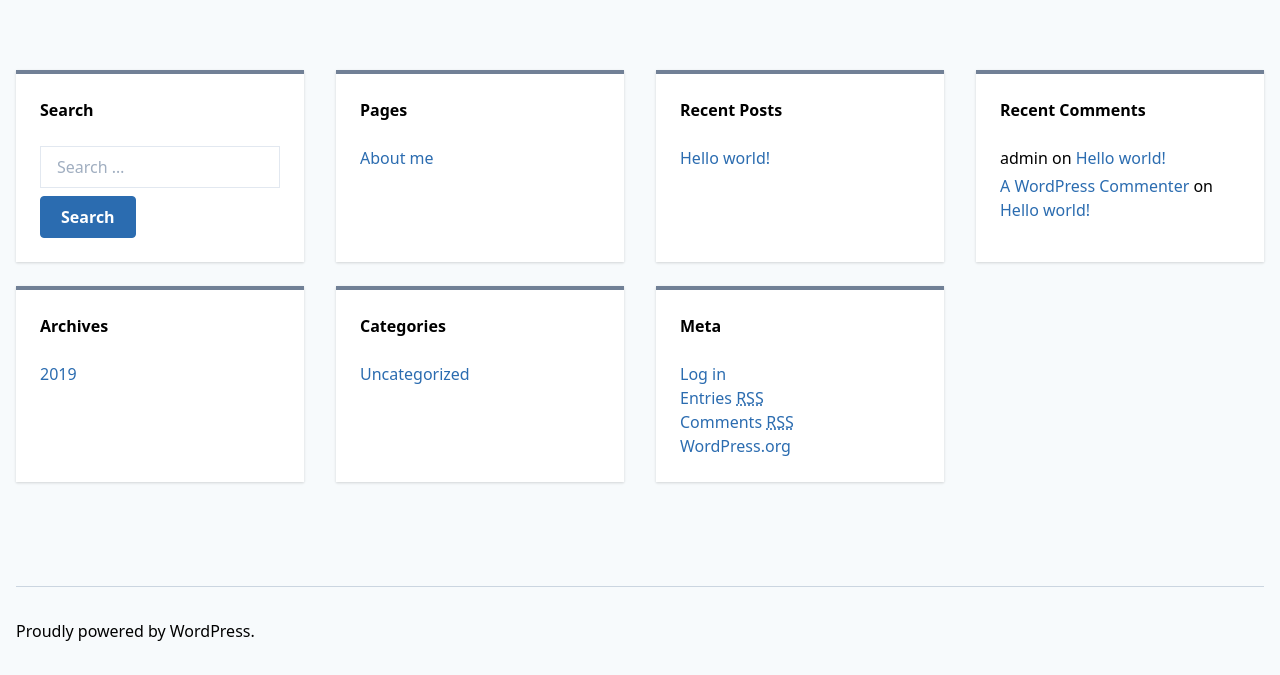
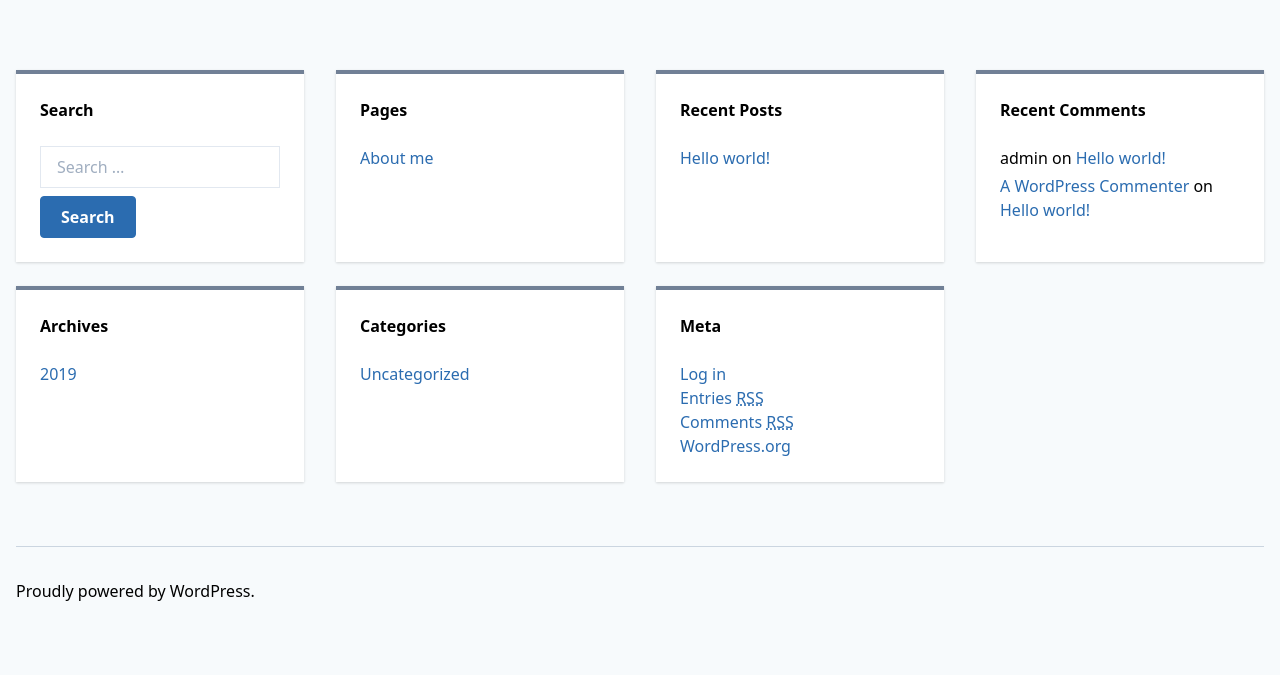
Before and after one commit to opdavies/wordpress-tailwindcss-starter-static, a website: page index.html in a window 1280 px wide. Shown: the part 186-861 px from the top of the page. After the commit the page ends 821 px from the top, so only its background shows below. Drawn offline with nearby package versions, Linux system fonts and the light colour scheme; files that its build step writes are made by us from their sources.

Commit message:
Adjust spacing

```diff
--- a/index.html
+++ b/index.html
@@ -15,7 +15,7 @@
     </main>
 
     <aside class="container px-4 mx-auto">
-      <div class="flex flex-wrap -mx-4 pb-20">
+      <div class="flex flex-wrap -mx-4 pb-10">
 
         <section class="widget">
           <div class="inner">
```
